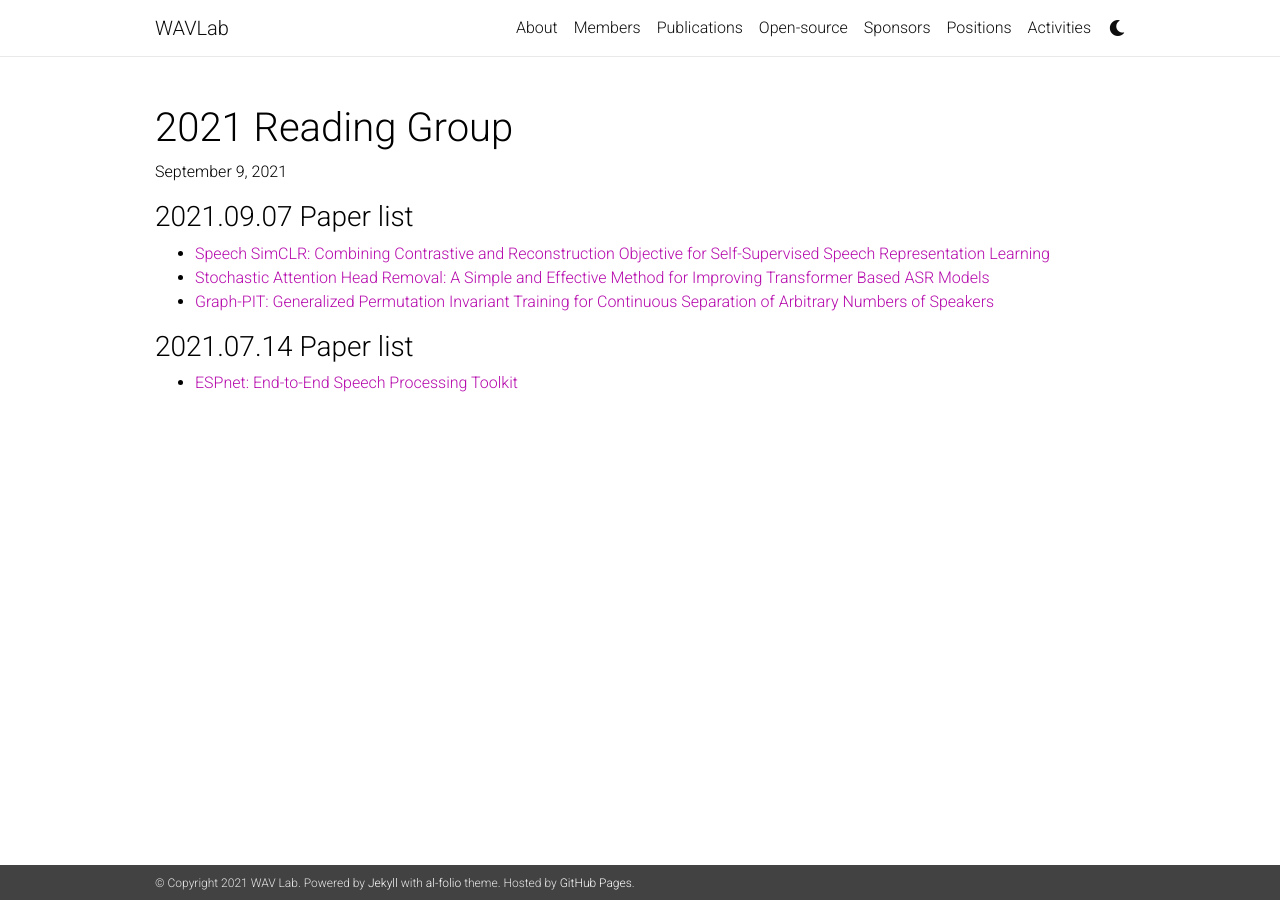
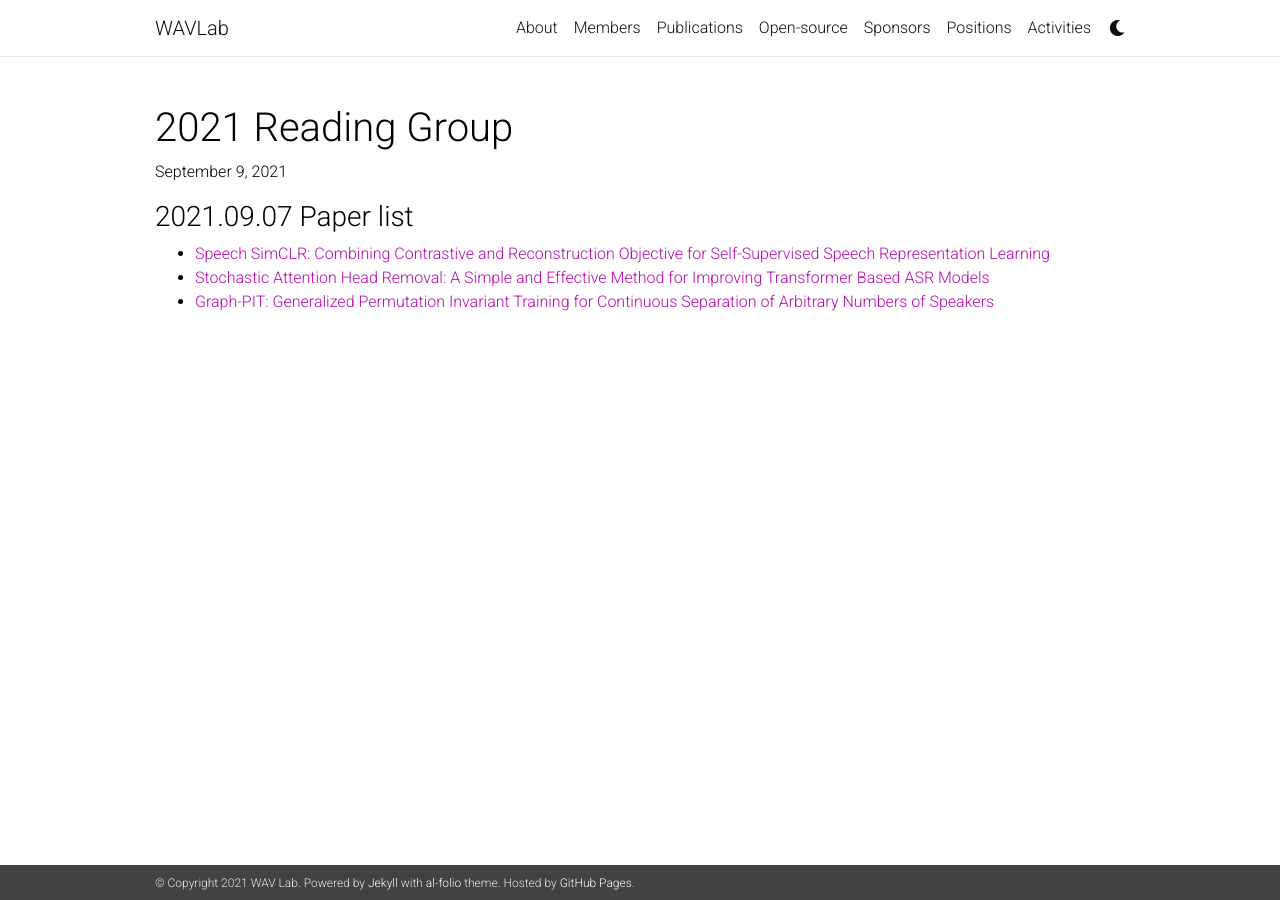
Before and after one commit to shinjiwlab/shinjiwlab.github.io, a Jekyll site: the page built from _posts/2021-07-13-reading-group.md, in a window 1280 px wide. Built offline with Jekyll 4.4.1, drawn with Linux system fonts in a browser that asks for light colours; nearby versions of some CDN libraries; a style sheet for code colours, icons or effects is not loaded.

Commit message:
removed test paper

```diff
--- a/_posts/2021-07-13-reading-group.md
+++ b/_posts/2021-07-13-reading-group.md
@@ -10,6 +10,3 @@ comments: false
 - [Speech SimCLR: Combining Contrastive and Reconstruction Objective for Self-Supervised Speech Representation Learning](https://www.isca-speech.org/archive/interspeech_2021/jiang21_interspeech.html)
 - [Stochastic Attention Head Removal: A Simple and Effective Method for Improving Transformer Based ASR Models](https://www.isca-speech.org/archive/interspeech_2021/zhang21p_interspeech.html)
 - [Graph-PIT: Generalized Permutation Invariant Training for Continuous Separation of Arbitrary Numbers of Speakers](https://www.isca-speech.org/archive/interspeech_2021/neumann21_interspeech.html)
-
-### 2021.07.14 Paper list
-- [ESPnet: End-to-End Speech Processing Toolkit](https://arxiv.org/abs/1804.00015)
```
